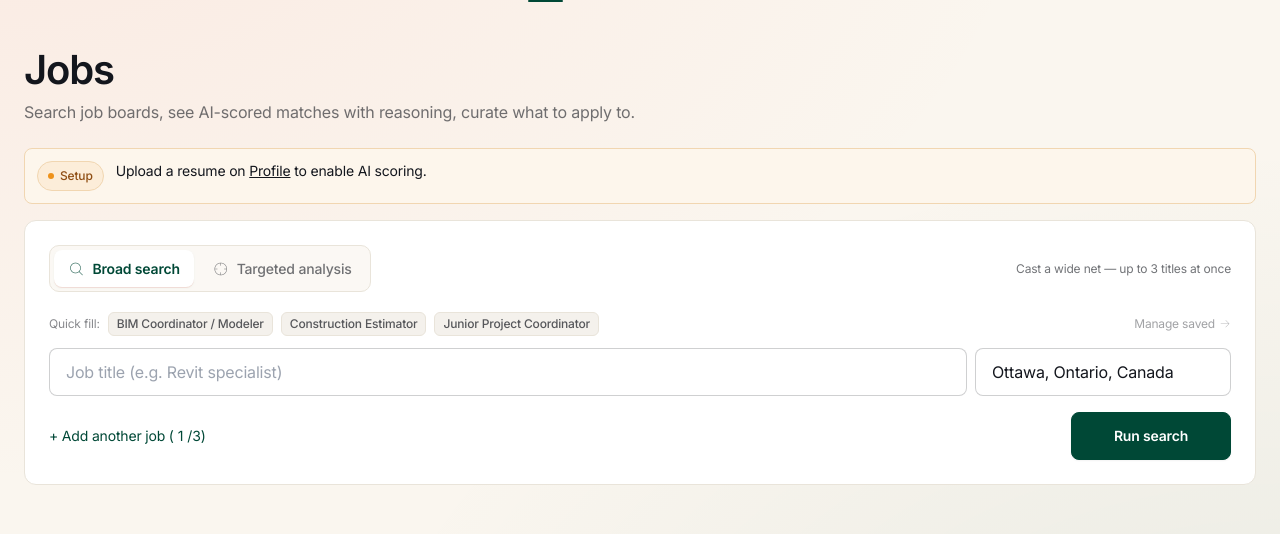
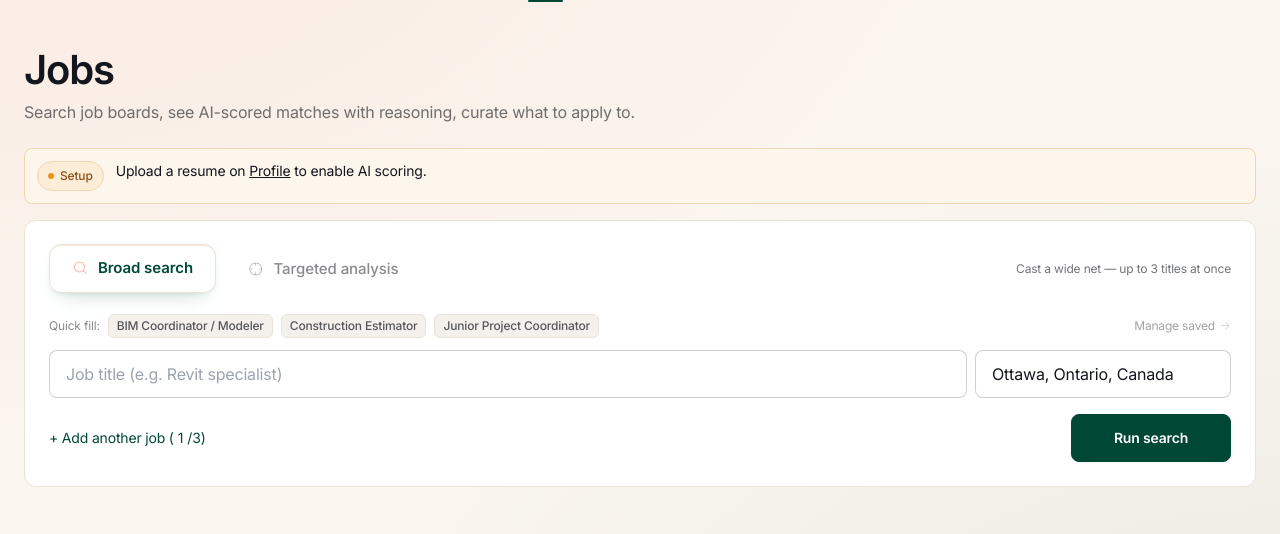
Before and after one commit to Edu126/jobot, a FastAPI app: page /jobs in a window 1280 px wide. Shown: the part 65-599 px from the top of the page. Run offline with FastAPI, Linux system fonts and the light colour scheme; data comes from the database, SQL or seed files in the repository; data that the repository does not hold is empty; some libraries are stand-ins or nearby versions.

Commit message:
Polish tabs — Chrome+Wealthsimple style, elevated active state
- Bigger padding (0.75rem 1.4rem) and gap (0.5rem) so tabs breathe
- Active tab: white bg + primary text + border + layered shadow
  (soft green depth + salmon top-inset for brand accent)
- translateY(-1px) lift so active tab reads as "in front"
- Inactive: muted 50% opacity, ghost hover reveals salmon icon

```diff
--- a/ui_web/static/app.css
+++ b/ui_web/static/app.css
@@ -389,42 +389,59 @@ body {
 .i-5 { font-size: 1.25rem; }
 .i-6 { font-size: 1.5rem;  }
 
-/* Segmented-control tab group — replaces text+underline tabs. Active tab
-   gets a solid primary fill so it reads at a glance; inactive is a quiet
-   ghost. Slides via CSS transitions on background/color. */
+/* Tab group — Chrome × Wealthsimple. Active tab is visibly elevated
+   (white bg, primary text, colored top-border accent, drop shadow). Inactive
+   tabs are muted ghost. Generous padding + gap = tabs "breathe". */
 .seg-tabs {
   display: inline-flex;
-  gap: 0.25rem;
-  padding: 0.25rem;
-  background: oklch(var(--b2) / 0.7);
-  border: 1px solid oklch(var(--b3));
-  border-radius: 0.625rem;
+  gap: 0.5rem;
+  padding: 0;
+  background: transparent;
+  border: none;
 }
 .seg-tab {
   display: inline-flex;
   align-items: center;
-  gap: 0.5rem;
-  padding: 0.5rem 0.9rem;
-  border-radius: 0.5rem;
-  font-size: 0.875rem;
+  gap: 0.6rem;
+  padding: 0.75rem 1.4rem;
+  border-radius: 0.75rem;
+  font-size: 0.9375rem;
   font-weight: 500;
-  color: oklch(var(--bc) / 0.6);
+  color: oklch(var(--bc) / 0.5);
   cursor: pointer;
-  transition: background 0.18s ease, color 0.18s ease, box-shadow 0.18s ease;
-  border: none;
+  transition: color 0.18s ease, background 0.18s ease,
+              box-shadow 0.22s ease, transform 0.15s ease;
+  border: 1px solid transparent;
   background: transparent;
+  position: relative;
+  letter-spacing: -0.005em;
+}
+.seg-tab i {
+  transition: color 0.18s ease;
 }
 .seg-tab:hover:not(.seg-tab--active) {
-  color: oklch(var(--bc) / 0.85);
+  color: oklch(var(--bc) / 0.9);
   background: oklch(var(--b1) / 0.6);
+}
+.seg-tab:hover:not(.seg-tab--active) i {
+  color: oklch(var(--a) / 0.7);
 }
 .seg-tab--active {
   background: oklch(var(--b1));
   color: oklch(var(--p));
-  box-shadow: 0 1px 2px oklch(var(--p) / 0.06), 0 1px 0 oklch(var(--a) / 0.15);
+  border-color: oklch(var(--b3));
   font-weight: 600;
+  /* Layered elevation — a soft green shadow below (depth) and a warm
+     salmon "top light" that reads as brand color. Chrome-tab lifted feel. */
+  box-shadow:
+    0 1px 0 oklch(var(--a) / 0.20) inset,
+    0 2px 3px oklch(var(--p) / 0.05),
+    0 12px 20px -12px oklch(var(--p) / 0.25);
+  transform: translateY(-1px);
 }
-.seg-tab--active i[data-lucide] { color: oklch(var(--a)); }
+.seg-tab--active i {
+  color: oklch(var(--a));
+}
 
 /* Cascade fade-in — apply .cascade-in to a container; its direct children
    fade up in sequence. Cheap way to make a list of cards "arrive" instead
```
